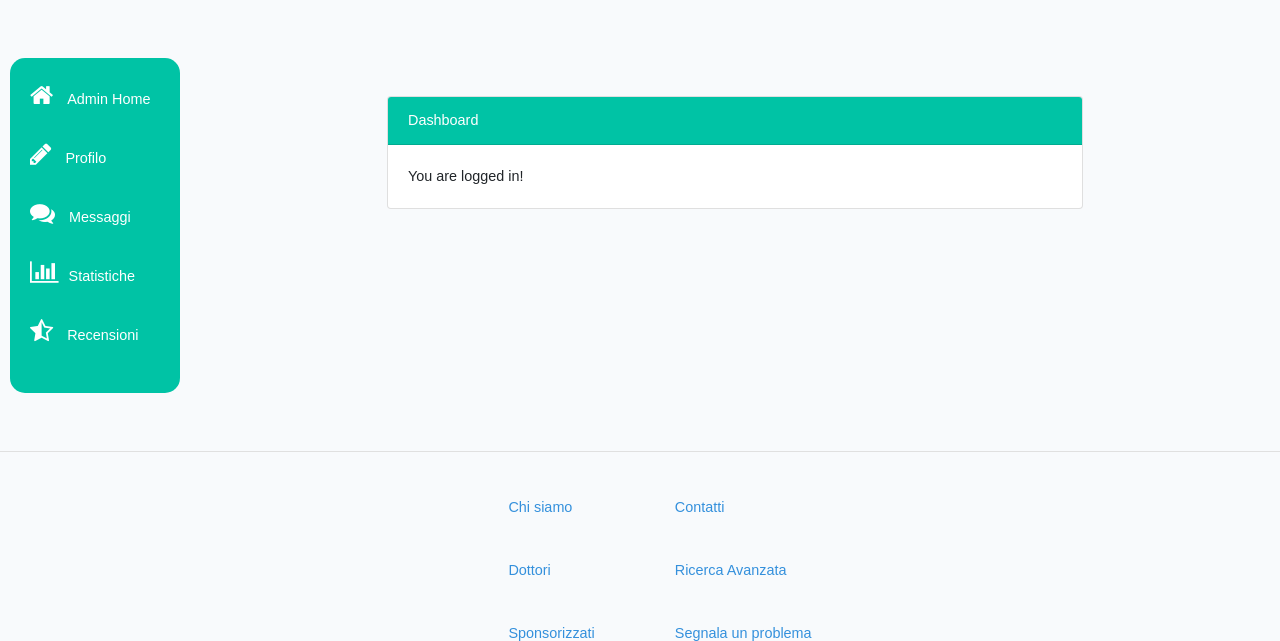
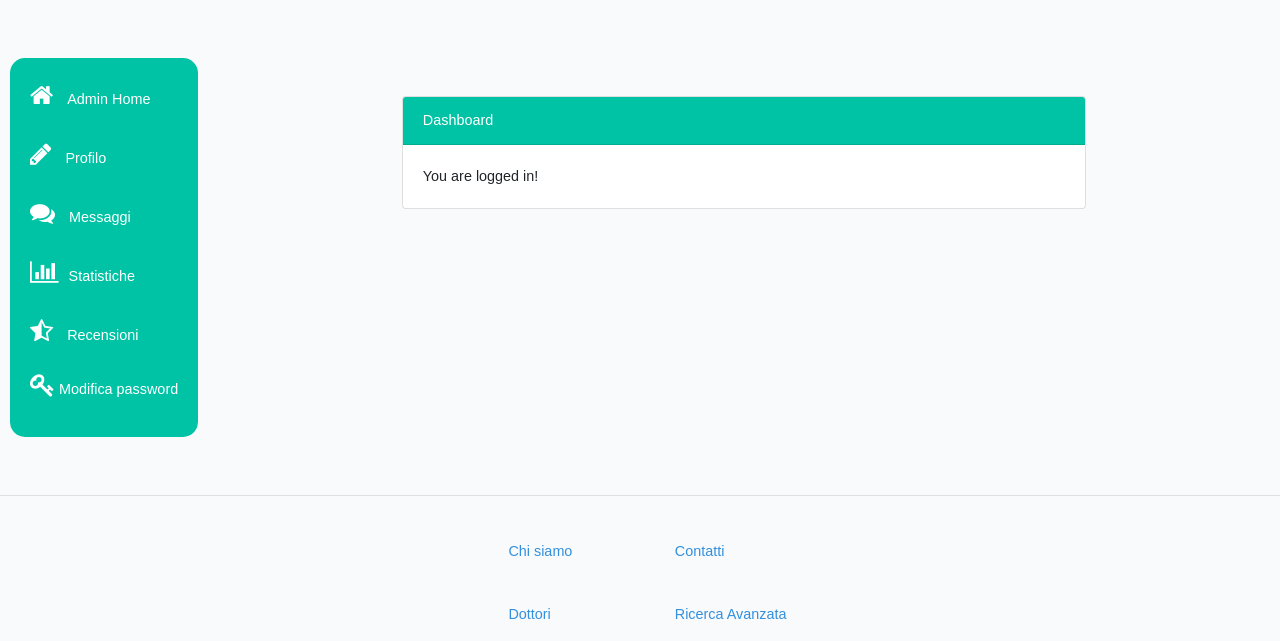
Before and after one commit to Iruiasaro/BDoctors, a Laravel app: page /admin/home in a window 1280 px wide. Shown: the part 79-720 px from the top of the page. Run offline with Laravel 8, Linux system fonts and the light colour scheme; a user stored in the database is signed in; data comes from the database, SQL or seed files in the repository.

Commit message:
Modifica password button

```diff
--- a/app/Http/Controllers/Auth/RegisterController.php
+++ b/app/Http/Controllers/Auth/RegisterController.php
@@ -8,6 +8,7 @@ use App\User;
 use Illuminate\Foundation\Auth\RegistersUsers;
 use Illuminate\Support\Facades\Hash;
 use Illuminate\Support\Facades\Validator;
+use Illuminate\Support\Str;
 
 class RegisterController extends Controller
 {
@@ -68,6 +69,7 @@ class RegisterController extends Controller
             'name' => $data['name'],
             'email' => $data['email'],
             'password' => Hash::make($data['password']),
+            'remember_token' => Str::random(10),
         ]);
     }
 }
--- a/app/User.php
+++ b/app/User.php
@@ -16,7 +16,7 @@ class User extends Authenticatable
      * @var array
      */
     protected $fillable = [
-        'name', 'email', 'password','lastname','address','phone_number','curriculum','prestazione',
+        'name', 'email', 'password','lastname','address','phone_number','curriculum','prestazione','remember_token',
     ];
 
     /**
--- a/resources/views/components/dashboard.blade.php
+++ b/resources/views/components/dashboard.blade.php
@@ -15,5 +15,8 @@
         <li class="pt-3">
             <a href=""> <i class="fa fa-star-half-o" aria-hidden="true"></i> <span class="text-dashboard"> Recensioni </span> </a>
         </li>
+        <li class="pt-3">
+           <a href="{{route('password.reset',Auth::user()->remember_token)}}">  <i class="fa fa-key" aria-hidden="true"></i> Modifica password </a>
+        </li>
     </ul>
 </aside>
```
